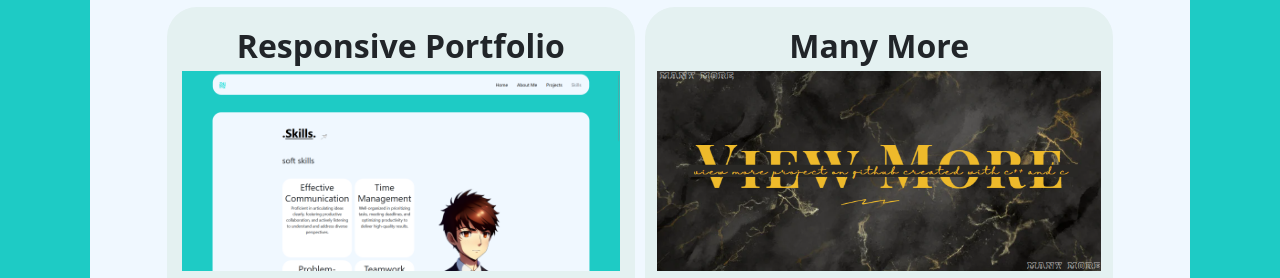
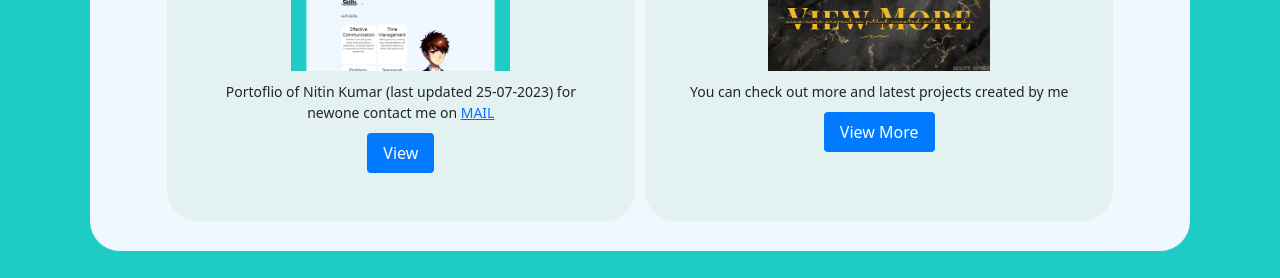
Before and after one commit to NITINOG/portfolio, a plain HTML site: page projects.html in a window 1280 px wide. Shown: the part 676-954 px from the top of the page. Drawn offline with nearby package versions, Linux system fonts and the light colour scheme.

Commit message:
style.css

```diff
--- a/style.css
+++ b/style.css
@@ -388,8 +388,8 @@ imk{
 .box img {
 
   box-sizing: border-box;
-  /* max-width: 100%;
-  max-height: 100px; */
+  max-width: 100%;
+  max-height: 100px;
   display: block;
   margin: 0 auto;
   flex-basis: 50%;
```
